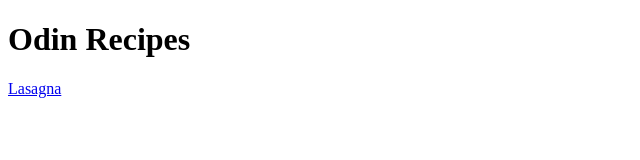
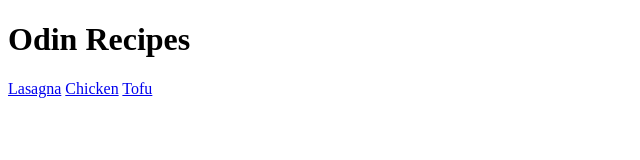
Before and after one commit to yanottamao/odin-recipes, a plain HTML site: page index.html in a window 1280 px wide. Shown: the whole page, without its empty margins (0-640 px from the left). Drawn offline with Linux system fonts and the light colour scheme.

Commit message:
feat(index): add chicken and tofu to index

```diff
--- a/index.html
+++ b/index.html
@@ -10,6 +10,8 @@
     <h1>Odin Recipes</h1>
     <p>
         <a href="./recipes/lasagna.html">Lasagna</a>
+        <a href="./recipes/chicken.html">Chicken</a>
+        <a href="./recipes/tofu.html">Tofu</a>
     </p>
 </body>
 
```
